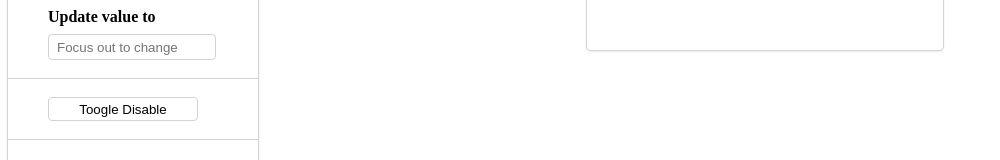
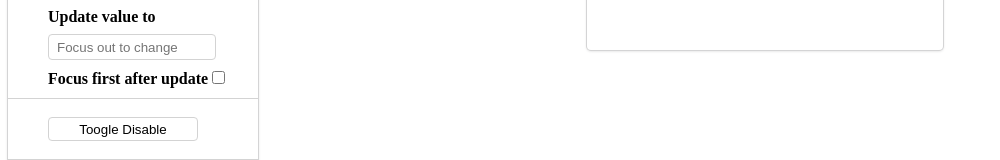
Before and after one commit to code-farmz/ng-otp-input, an Angular app: page / in a window 1280 px wide. Shown: the part 433-593 px from the top of the page, without its empty margins (0-1000 px from the left). Built offline with nearby package versions, Linux system fonts and the light colour scheme; what ng-otp-input would draw is missing.

Commit message:
update demo component

```diff
--- a/src/app/app.component.html
+++ b/src/app/app.component.html
@@ -38,6 +38,10 @@
     <li>
       <span class="s-t">Update value to</span>
       <input type="text" #valInput name="input-update-val" placeholder="Focus out to change" (change)="setVal(valInput.value)" class="f-c" min="1" max="10">
+    <br>
+    <span class="s-t">Focus first after update</span>
+    <input type="checkbox" name="focus-first-on-update" id="focus-first-on-update" [(ngModel)]="focusToFirstElementAfterValueUpdate"
+        (change)="onConfigChange()">
     </li>
     <li>
       <button class="btn" (click)="toggleDisable()">Toogle Disable</button>
--- a/src/app/app.component.ts
+++ b/src/app/app.component.ts
@@ -9,6 +9,7 @@ import { NgOtpInputComponent, NgOtpInputConfig } from 'ng-otp-input';
 export class AppComponent {
   otp: string;
   showOtpComponent = true;
+  focusToFirstElementAfterValueUpdate:boolean=false;
   @ViewChild(NgOtpInputComponent, { static: false}) ngOtpInput:NgOtpInputComponent;
   config :NgOtpInputConfig = {
     allowNumbersOnly: false,
@@ -23,6 +24,10 @@ export class AppComponent {
 
   setVal(val) {
     this.ngOtpInput.setValue(val);
+    if(this.focusToFirstElementAfterValueUpdate){
+      let eleId=this.ngOtpInput.getBoxId(0);
+      this.ngOtpInput.focusTo(eleId);
+    }
   }
 
   toggleDisable(){
```
